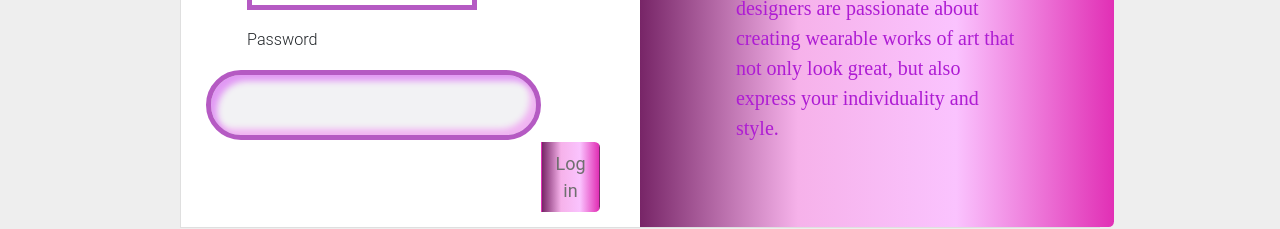
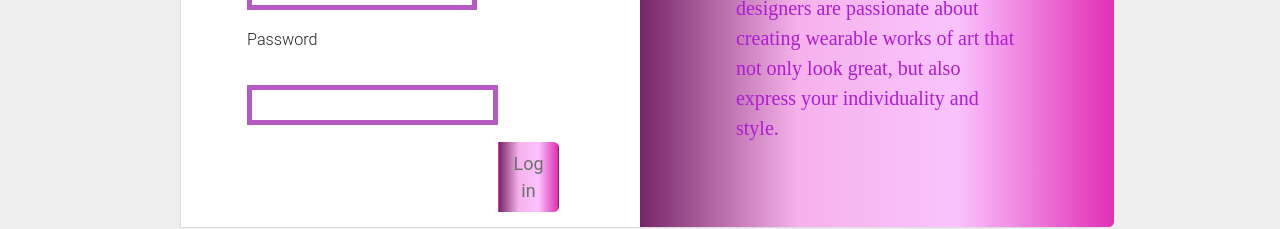
Before and after one commit to Stams89/hand-drawn-wear, a React (Create React App) app: page /login in a window 1280 px wide. Shown: the part 594-823 px from the top of the page. Built offline with nearby package versions, Linux system fonts and the light colour scheme; no server answers; the database is empty.

Commit message:
fix login

```diff
--- a/src/components/Login.js
+++ b/src/components/Login.js
@@ -66,7 +66,7 @@
                         <input
                           type="password"
                           id="password"
-                          name="password"
+                          name="pass2"
                           className="form-control"
                           style={{ width: 400, marginTop: '-2rem' }}
                         />
```
